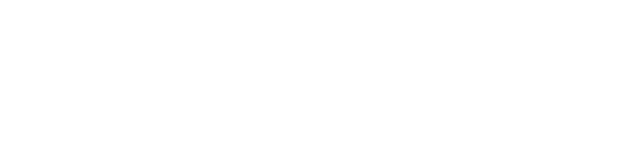
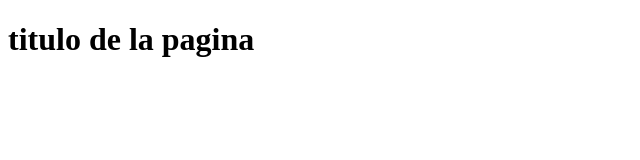
Before and after one commit to anseck1/primerRepo, a plain HTML site: page index.html in a window 1280 px wide. Shown: the whole page, without its empty margins (0-640 px from the left). Drawn offline with Linux system fonts and the light colour scheme.

Commit message:
segundo cambio
se añadio el titulo de la pagina

```diff
--- a/index.html
+++ b/index.html
@@ -1,9 +1,9 @@
 <!DOCTYPE html>
 <html>
 <head>
-
+	<title>inicio</title>
 </head>
 <body>
-
+<h1>titulo de la pagina</h1>
 </body>
 </html>
```
